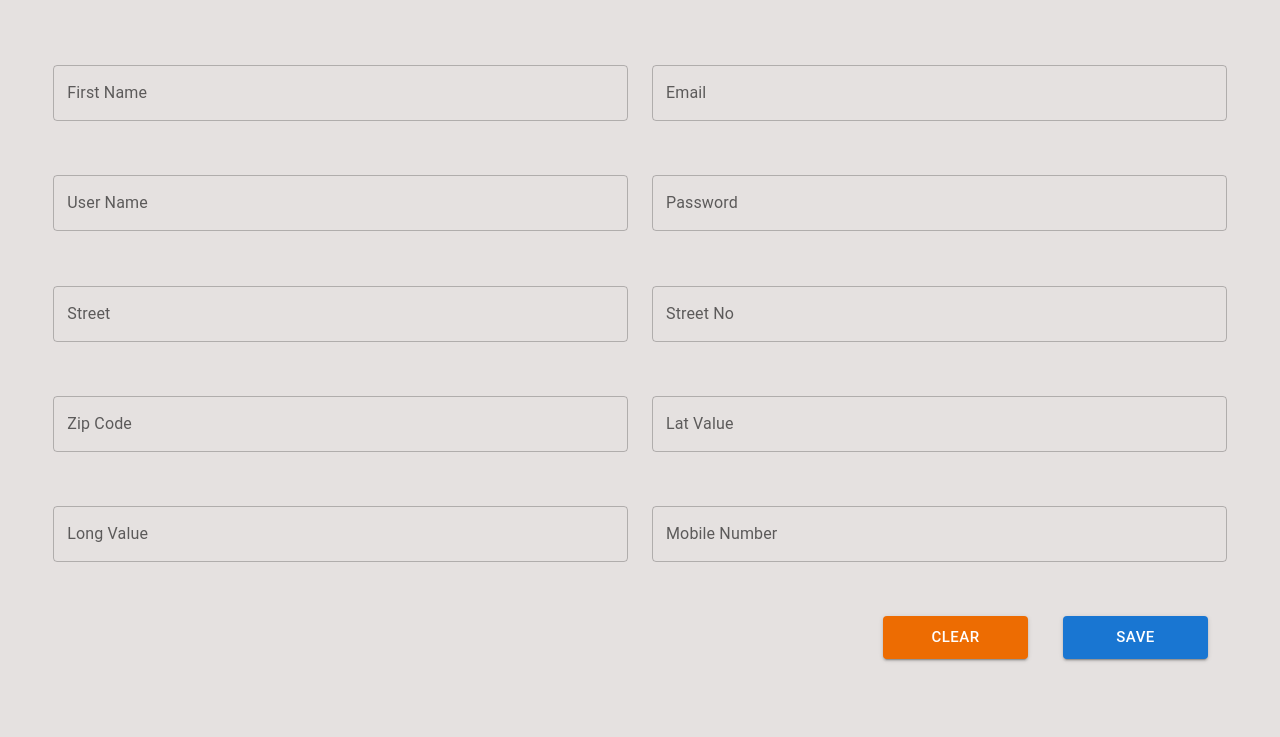
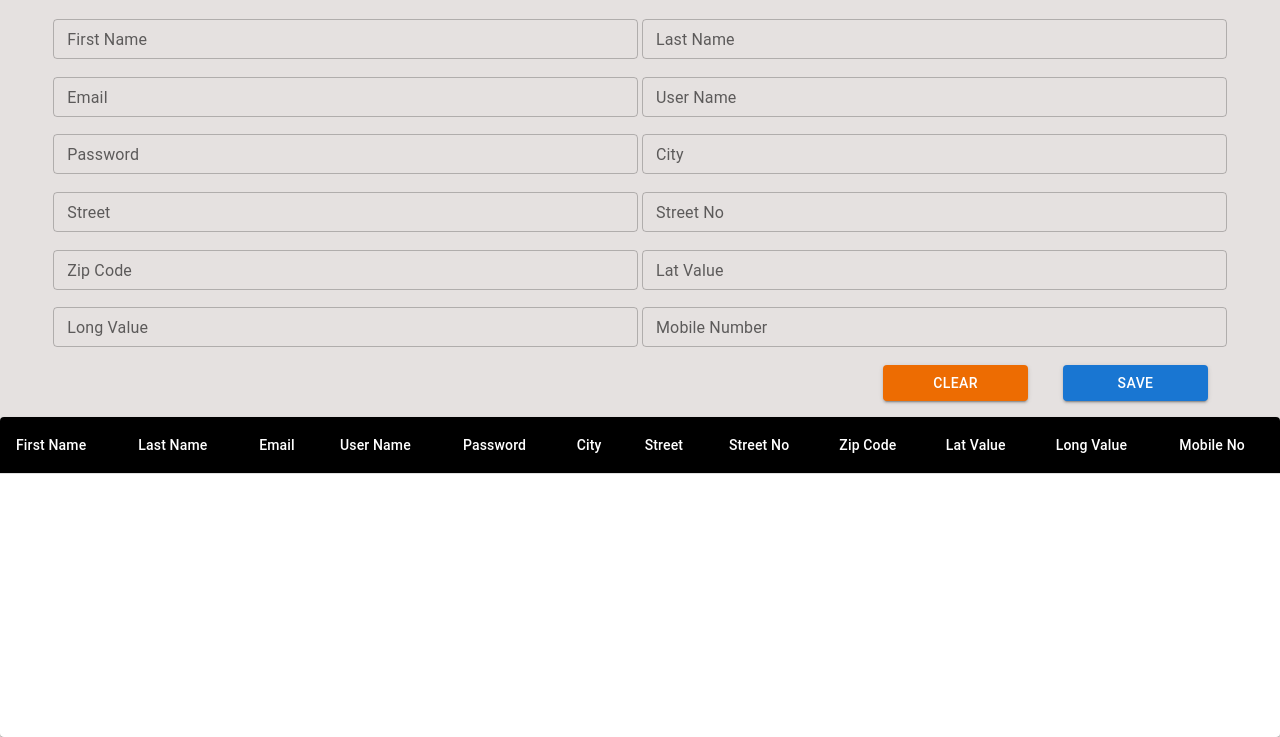
Before and after one commit to punarjeewarashmitha20011016/WebPos-Using-React-and-Spring, a React app in the folder frontend/: page /userRegistration in a window 1280 px wide. Shown: the part 63-800 px from the top of the page. Built offline with nearby package versions, Linux system fonts and the light colour scheme.

Commit message:
user registration form views done

```diff
--- /dev/null
+++ b/frontend/src/component/common/table/table.jsx
@@ -0,0 +1,71 @@
+import * as React from 'react';
+import {styled} from '@mui/material/styles';
+import Table from '@mui/material/Table';
+import TableBody from '@mui/material/TableBody';
+import TableCell, {tableCellClasses} from '@mui/material/TableCell';
+import TableContainer from '@mui/material/TableContainer';
+import TableHead from '@mui/material/TableHead';
+import TableRow from '@mui/material/TableRow';
+import Paper from '@mui/material/Paper';
+
+const StyledTableCell = styled(TableCell)(({theme}) => ({
+    [`&.${tableCellClasses.head}`]: {
+        backgroundColor: theme.palette.common.black,
+        color: theme.palette.common.white,
+    },
+    [`&.${tableCellClasses.body}`]: {
+        fontSize: 14,
+    },
+}));
+
+const StyledTableRow = styled(TableRow)(({theme}) => ({
+    '&:nth-of-type(odd)': {
+        backgroundColor: theme.palette.action.hover,
+    },
+    // hide last border
+    '&:last-child td, &:last-child th': {
+        border: 0,
+    },
+}));
+
+/*function createData(name, calories, fat, carbs, protein) {
+    return {name, calories, fat, carbs, protein};
+}
+
+const rows = [
+    createData('Frozen yoghurt', 159, 6.0, 24, 4.0),
+    createData('Ice cream sandwich', 237, 9.0, 37, 4.3),
+    createData('Eclair', 262, 16.0, 24, 6.0),
+    createData('Cupcake', 305, 3.7, 67, 4.3),
+    createData('Gingerbread', 356, 16.0, 49, 3.9),
+];*/
+
+export default function CommonTable(props) {
+    const {width,height,tblRows,dataList} = props;
+    return (
+        <TableContainer component={Paper} sx={{height:{height}}}>
+            <Table sx={{width: width}} aria-label="customized table">
+                <TableHead>
+                    <TableRow>
+                        {tblRows.map((row)=>(
+                            <StyledTableCell>{row}</StyledTableCell>
+                        ))}
+                    </TableRow>
+                </TableHead>
+                <TableBody>
+                    {/*{rows.map((row) => (
+                        <StyledTableRow key={row.name}>
+                            <StyledTableCell component="th" scope="row">
+                                {row.name}
+                            </StyledTableCell>
+                            <StyledTableCell align="right">{row.calories}</StyledTableCell>
+                            <StyledTableCell align="right">{row.fat}</StyledTableCell>
+                            <StyledTableCell align="right">{row.carbs}</StyledTableCell>
+                            <StyledTableCell align="right">{row.protein}</StyledTableCell>
+                        </StyledTableRow>
+                    ))}*/}
+                </TableBody>
+            </Table>
+        </TableContainer>
+    );
+}
--- a/frontend/src/component/common/textFields/txtField.jsx
+++ b/frontend/src/component/common/textFields/txtField.jsx
@@ -2,7 +2,7 @@ import {TextField} from "@mui/material";
 import React from "react";
 
 export default function TxtField(props) {
-    const {classes,variant,label,id,width,type} = props;
+    const {classes,variant,label,id,width,type,height,size} = props;
     return (
         <TextField
             id={id}
@@ -10,6 +10,7 @@ export default function TxtField(props) {
             variant={variant}
             sx={{width:{width}}}
             type={type}
+            size={size}
         />
     )
 }
--- a/frontend/src/component/userRegistration/userRegistration.css
+++ b/frontend/src/component/userRegistration/userRegistration.css
@@ -1,9 +1,7 @@
 .boxContainerInUserRegistration{
+    width: 100%;
     display: flex;
     flex-direction: column;
-    align-items: center;
-    justify-content: center;
-    width: 100%;
+    position: relative;
     height: 100%;
-    box-shadow: none;
 }
--- a/frontend/src/component/userRegistration/userRegistration.jsx
+++ b/frontend/src/component/userRegistration/userRegistration.jsx
@@ -4,21 +4,22 @@ import "./userRegistration.css"
 import Grid from "@mui/material/Grid";
 import TxtField from "../common/textFields/txtField";
 import CommonBtn from "../common/button";
-import { withStyles } from "@mui/styles";
-import { styled } from '@mui/material/styles';
+import CommonTable from "../common/table/table";
 
 export default function UserRegistration() {
+    let dataList = [];
     return (
         <Box className="boxContainerInUserRegistration">
             <Grid
                 container spacing={0}
-                sx={{display: 'flex', height: '100%', width: "100%"}}
+                sx={{height: '100%', width: "100%"}}
             >
                 <Grid item xs={12} sx={{
                     height: "10%",
                     display: "flex",
                     alignItems: "center",
-                    justifyContent: "start"
+                    justifyContent: "start",
+                    position: "relative"
                 }}>
                     <h1
                         style={{paddingLeft: "2%"}}
@@ -26,14 +27,20 @@ export default function UserRegistration() {
                 </Grid>
                 <Grid
                     item xs={12}
-                    sx={{height: "90%", display: 'flex', alignItems: "center", justifyContent: "center"}}
+                    sx={{
+                        position: "relative",
+                        height: "50%",
+                        display: 'flex',
+                        alignItems: "center",
+                        justifyContent: "center",
+                    }}
                 >
                     <Grid
                         container
                         item
                         xs={11}
-                        spacing={3}
-                        sx={{height: "90%"}}
+                        spacing={0.5}
+                        sx={{height: "100%"}}
                     >
                         <Grid
                             item
@@ -43,6 +50,19 @@ export default function UserRegistration() {
                                 variant="outlined"
                                 label='First Name'
                                 width="100%"
+                                size="small"
+                            />
+                        </Grid>
+
+                        <Grid
+                            item
+                            xs={6}
+                        >
+                            <TxtField
+                                variant="outlined"
+                                label='Last Name'
+                                width="100%"
+                                size="small"
                             />
                         </Grid>
 
@@ -54,6 +74,7 @@ export default function UserRegistration() {
                                 variant="outlined"
                                 label='Email'
                                 width="100%"
+                                size="small"
                             />
                         </Grid>
 
@@ -65,6 +86,7 @@ export default function UserRegistration() {
                                 variant="outlined"
                                 label='User Name'
                                 width="100%"
+                                size="small"
                             />
                         </Grid>
 
@@ -77,9 +99,20 @@ export default function UserRegistration() {
                                 label='Password'
                                 width="100%"
                                 type='password'
+                                size="small"
                             />
                         </Grid>
-
+                        <Grid
+                            item
+                            xs={6}
+                        >
+                            <TxtField
+                                variant="outlined"
+                                label='City'
+                                width="100%"
+                                size="small"
+                            />
+                        </Grid>
                         <Grid
                             item
                             xs={6}
@@ -88,6 +121,7 @@ export default function UserRegistration() {
                                 variant="outlined"
                                 label='Street'
                                 width="100%"
+                                size="small"
                             />
                         </Grid>
                         <Grid
@@ -98,6 +132,7 @@ export default function UserRegistration() {
                                 variant="outlined"
                                 label='Street No'
                                 width="100%"
+                                size="small"
                             />
                         </Grid>
                         <Grid
@@ -108,6 +143,7 @@ export default function UserRegistration() {
                                 variant="outlined"
                                 label='Zip Code'
                                 width="100%"
+                                size="small"
                             />
                         </Grid>
                         <Grid
@@ -118,6 +154,7 @@ export default function UserRegistration() {
                                 variant="outlined"
                                 label='Lat Value'
                                 width="100%"
+                                size="small"
                             />
                         </Grid>
                         <Grid
@@ -128,6 +165,7 @@ export default function UserRegistration() {
                                 variant="outlined"
                                 label='Long Value'
                                 width="100%"
+                                size="small"
                             />
                         </Grid>
                         <Grid
@@ -138,6 +176,7 @@ export default function UserRegistration() {
                                 variant="outlined"
                                 label='Mobile Number'
                                 width="100%"
+                                size="small"
                             />
                         </Grid>
                         <Grid
@@ -150,22 +189,24 @@ export default function UserRegistration() {
                                 item
                                 xs={12}
                             >
-                                <Grid item xs={8} sx={{display:'flex',alignItems:"center",justifyContent:"end"}}></Grid>
-                                <Grid item xs={2} sx={{display:'flex',alignItems:"center",justifyContent:"end"}}>
+                                <Grid item xs={8}
+                                      sx={{display: 'flex', alignItems: "center", justifyContent: "end"}}></Grid>
+                                <Grid item xs={2} sx={{display: 'flex', alignItems: "center", justifyContent: "end"}}>
                                     <CommonBtn
                                         variant="contained"
                                         label='Clear'
-                                        size="large"
+                                        size="medium"
                                         color="warning"
-                                        style={{width:"80%",display:"flex"}}
+                                        style={{width: "80%", display: "flex"}}
                                     />
                                 </Grid>
-                                <Grid item xs={2} sx={{display:'flex',alignItems:"center",justifyContent:"center"}}>
+                                <Grid item xs={2}
+                                      sx={{display: 'flex', alignItems: "center", justifyContent: "center"}}>
                                     <CommonBtn
                                         variant="contained"
                                         label='Save'
-                                        size="large"
-                                        style={{width:"80%",display:'flex'}}
+                                        size="medium"
+                                        style={{width: "80%", display: 'flex'}}
                                         color='primary'
                                     />
                                 </Grid>
@@ -173,6 +214,22 @@ export default function UserRegistration() {
                         </Grid>
                     </Grid>
                 </Grid>
+                <Grid item xs={12}
+                      sx={{
+                          position: "relative",
+                          height: "40%",
+                          display: 'flex',
+                          alignItems: "center",
+                          justifyContent: "center",
+                      }}
+                >
+                    <CommonTable
+                        width='100%'
+                        height='100%'
+                        /*rows = list*/
+                        tblRows={['First Name', 'Last Name', 'Email','User Name',"Password","City","Street","Street No","Zip Code","Lat Value","Long Value","Mobile No"]}
+                    />
+                </Grid>
             </Grid>
         </Box>
     )
```
